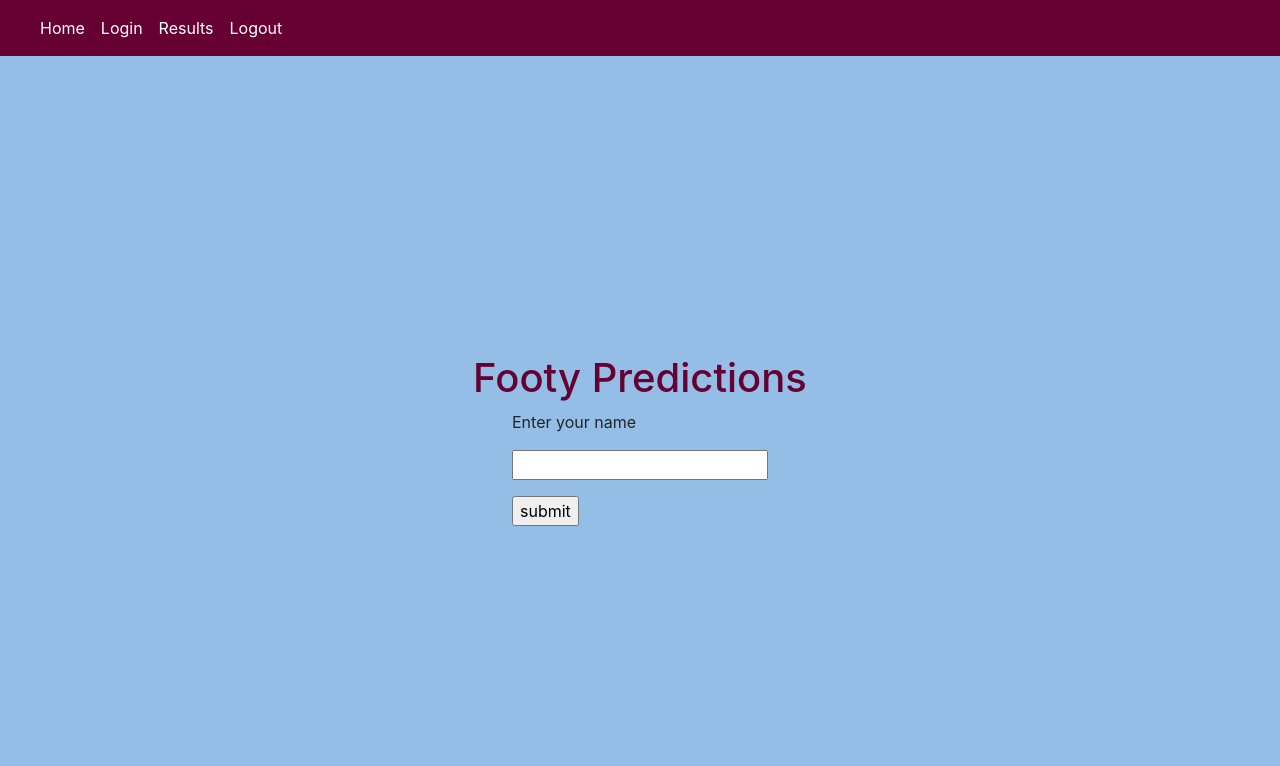
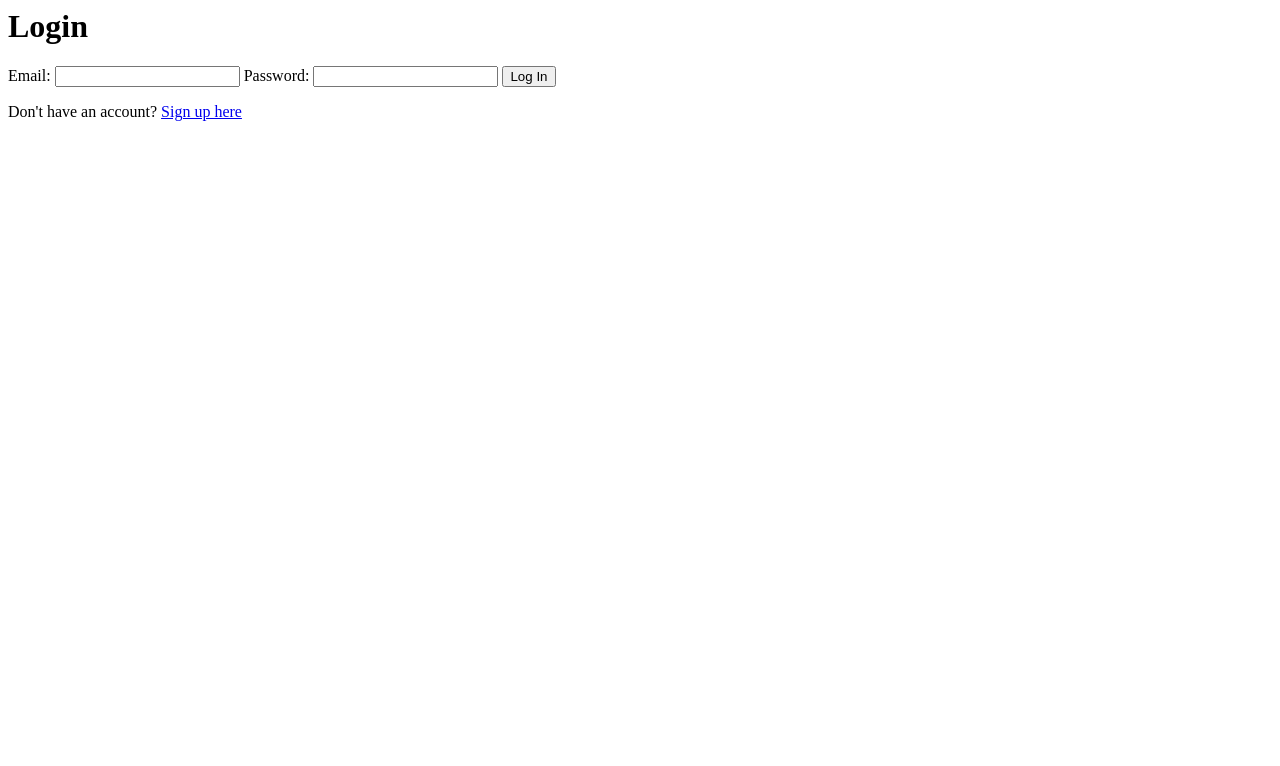
Before and after one commit to LFCottrell/Flask-App, a Flask app: page /login in a window 1280 px wide. Shown: the top 766 px of the page. After the commit the page ends 121 px from the top, so only its background shows below. Run offline with Flask 3, Linux system fonts and the light colour scheme.

Commit message:
adding user authenication (currently not working)

```diff
--- a/BBC_scraper.py
+++ b/BBC_scraper.py
@@ -1,7 +1,7 @@
 import requests
 from bs4 import BeautifulSoup
 
-url = "https://www.bbc.co.uk/sport/football/womens-world-cup/scores-fixtures/2023-08-05"
+url = "https://www.bbc.co.uk/sport/football/premier-league/scores-fixtures"
 response = requests.get(url)
 
 
--- a/app.py
+++ b/app.py
@@ -3,9 +3,12 @@ from datetime import timedelta
 from forms import *
 from BBC_scraper import teams_list
 from flask_sqlalchemy import SQLAlchemy
+from flask_bcrypt import Bcrypt
+from flask_login import LoginManager, UserMixin, login_user, login_required, logout_user
 # from Scoring import my_dict
 import sqlite3
-
+from flask_login import current_user
+from flask_login import UserMixin
 
 print(teams_list)
 
@@ -16,13 +19,66 @@ app.config['SQLALCHEMY_DATABASE_URI'] = 'sqlite:///predictions.db'
 app.config['SQLALCHEMY_TRACK_MODIFICATIONS'] = False
 
 db = SQLAlchemy(app)
+bcrypt=Bcrypt(app)
+login_manager = LoginManager(app)
+login_manager.login_view = 'login'
 
 
 class User(db.Model):
     id = db.Column(db.Integer, primary_key=True)
-    name = db.Column(db.String(50), nullable=False)
-    def __init__(self, name):
-        self.name = name
+    email = db.Column(db.String(120), unique=True, nullable=False)
+    password = db.Column(db.String(60), nullable=False)
+    def __init__(self, email, password):
+        self.email = email
+        self.password = password
+
+    def is_active(self):
+        return True  # Return True for active users
+
+    def is_authenticated(self):
+        return True  # Return True for authenticated users
+
+    def is_anonymous(self):
+        return False  # Return False for anonymous users
+
+    def get_id(self):
+        return str(self.id)
+@login_manager.user_loader
+def load_user(user_id):
+    return User.query.get(int(user_id))
+
+@app.route('/register', methods=['GET', 'POST'])
+def register():
+    if request.method == 'POST':
+        # Process user registration
+        email = request.form.get('email')
+        password = request.form.get('password')
+
+        # Hash and salt the password
+        hashed_password = bcrypt.generate_password_hash(password).decode('utf-8')
+
+        new_user = User(email=email, password=hashed_password)
+        db.session.add(new_user)
+        db.session.commit()
+
+        # Log the user in after registration
+        login_user(new_user)
+
+        flash('Your account has been created and you are now logged in!', 'success')
+        return redirect(url_for('predictions'))
+
+    return render_template('register.html')
+
+
+@app.route('/')
+def home():
+    if current_user.is_authenticated:
+        # User is already logged in, route to predictions
+        return redirect(url_for('predictions'))
+    else:
+        # User is not logged in, route to the login page
+        return redirect(url_for('login'))
+
 
 class Fixture(db.Model):
     id = db.Column(db.Integer, primary_key=True)
@@ -58,7 +114,7 @@ class Scores(db.Model):
         self.user_id = user_id
         self.player_score = player_score
 
-# # #run this whenever you want to delete the entries from the database
+# #run this whenever you want to delete the entries from the database
 # with app.app_context():
 #     db.session.query(Fixture).delete()
 #     db.session.query(Prediction).delete()
@@ -97,27 +153,48 @@ with app.app_context():
 #     user_id = db.Column(db.Integer, db.ForeignKey('user.id'))
 #     user = db.relationship('User', backref='predictions')
 
-@app.route('/')
-def home():
-    return render_template("form.html")
+# @app.route('/')
+# def home():
+#     return render_template("form.html")
 
-@app.route('/login', methods=["POST", "GET"])
+# @app.route('/login', methods=["POST", "GET"])
+# def login():
+#     if request.method == "POST":
+#         session.permanent = True
+#         user = request.form["nm"]
+#         session["user"] = user
+#         #adding user to databases
+#         usr=User(user)
+#         db.session.add(usr)
+#         db.session.commit()
+#         # flash("Successfully logged in")
+#         return redirect(url_for("predictions"))
+#     else:
+#         if "user" in session:
+#             flash("Already logged in")
+#             return redirect(url_for("predictions"))
+#         return render_template("login.html")
+
+@app.route('/login', methods=['GET', 'POST'])
 def login():
-    if request.method == "POST":
-        session.permanent = True
-        user = request.form["nm"]
-        session["user"] = user
-        #adding user to databases
-        usr=User(user)
-        db.session.add(usr)
-        db.session.commit()
-        flash("Successfully logged in")
-        return redirect(url_for("predictions"))
-    else:
-        if "user" in session:
-            flash("Already logged in")
-            return redirect(url_for("predictions"))
-        return render_template("login.html")
+    if current_user.is_authenticated:
+        # User is already logged in, route to predictions
+        return redirect(url_for('predictions'))
+
+    if request.method == 'POST':
+        email = request.form.get('email')
+        password = request.form.get('password')
+
+        user = User.query.filter_by(email=email).first()
+
+        if user and bcrypt.check_password_hash(user.password, password):
+            login_user(user)
+            flash('Logged in successfully!', 'success')
+            return redirect(url_for('predictions'))
+        else:
+            flash('Login unsuccessful. Please check your email and password.', 'danger')
+
+    return render_template('login.html')
 
 @app.route("/user")
 def user():
@@ -128,11 +205,11 @@ def user():
         flash("You are not logged in")
         return redirect(url_for("login"))
 
-@app.route("/logout")
-def logout():
-    flash(f"you have been logged out", "info")
-    session.pop("user", None)
-    return redirect(url_for("login"))
+# @app.route("/logout")
+# def logout():
+#     flash(f"you have been logged out", "info")
+#     session.pop("user", None)
+#     return redirect(url_for("login"))
 
 
 @app.route("/predictions", methods = ['GET', 'POST'])
@@ -244,7 +321,19 @@ def results_table():
     return render_template("score_table_trial.html", all_predictions=all_predictions, users=users, selected_user_id=selected_user_id, user = user, score = points)
 
 
+@app.route('/logout')
+@login_required  # Protect the route to ensure the user is logged in
+def logout():
+    # Use flask-login's logout_user function to log the user out
+    logout_user()
+    flash("You have been logged out", "info")
+    return redirect(url_for('/'))  # Redirect to the login page or another page after logging out
 
+
+# used to drop original DB and create new one with email field
+with app.app_context():
+    db.drop_all()
+    db.create_all()
 
 
 
--- a/templates/login.html
+++ b/templates/login.html
@@ -1,21 +1,19 @@
-{% extends "base.html" %}
-{% block title %}Login Page{% endblock %}
+<html>
+<head>
+    <title>Login</title>
+</head>
+<body>
+    <h1>Login</h1>
+    <form method="POST">
+        <label for="email">Email:</label>
+        <input type="email" name="email" id="email" required>
 
+        <label for="password">Password:</label>
+        <input type="password" name="password" id="password" required>
 
-{%block content %}
-    {% with messages = get_flashed_messages() %}
-        {% if messages %}
-            {% for msg in messages %}
-                <p>{{msg}}</p>
-            {% endfor %}
-        {% endif %}
-    {% endwith %}
-<form action="#" method="post">
-    <div style="display: inline;">
-        <p>Enter your name</p>
-        <p><input type="text" name="nm" /></p>
-    </div>
-    <p><input type="submit" value="submit" /></p>
-</form>
+        <button type="submit">Log In</button>
+    </form>
 
-{% endblock %}
+    <p>Don't have an account? <a href="{{ url_for('register') }}">Sign up here</a></p>
+</body>
+</html>
```
Also changed, not shown: templates/register.html (added, +17 -0 lines), instance/predictions.db.
